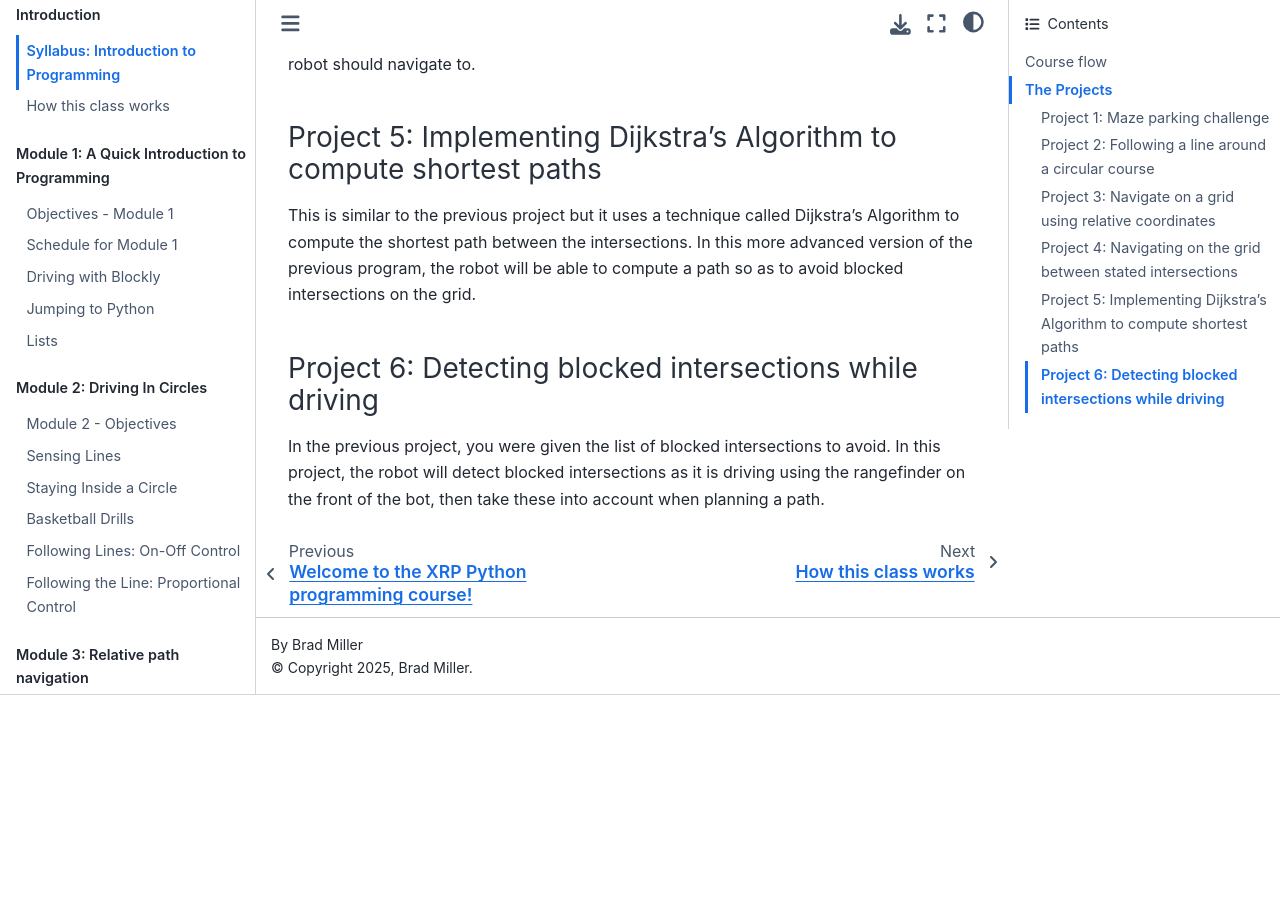
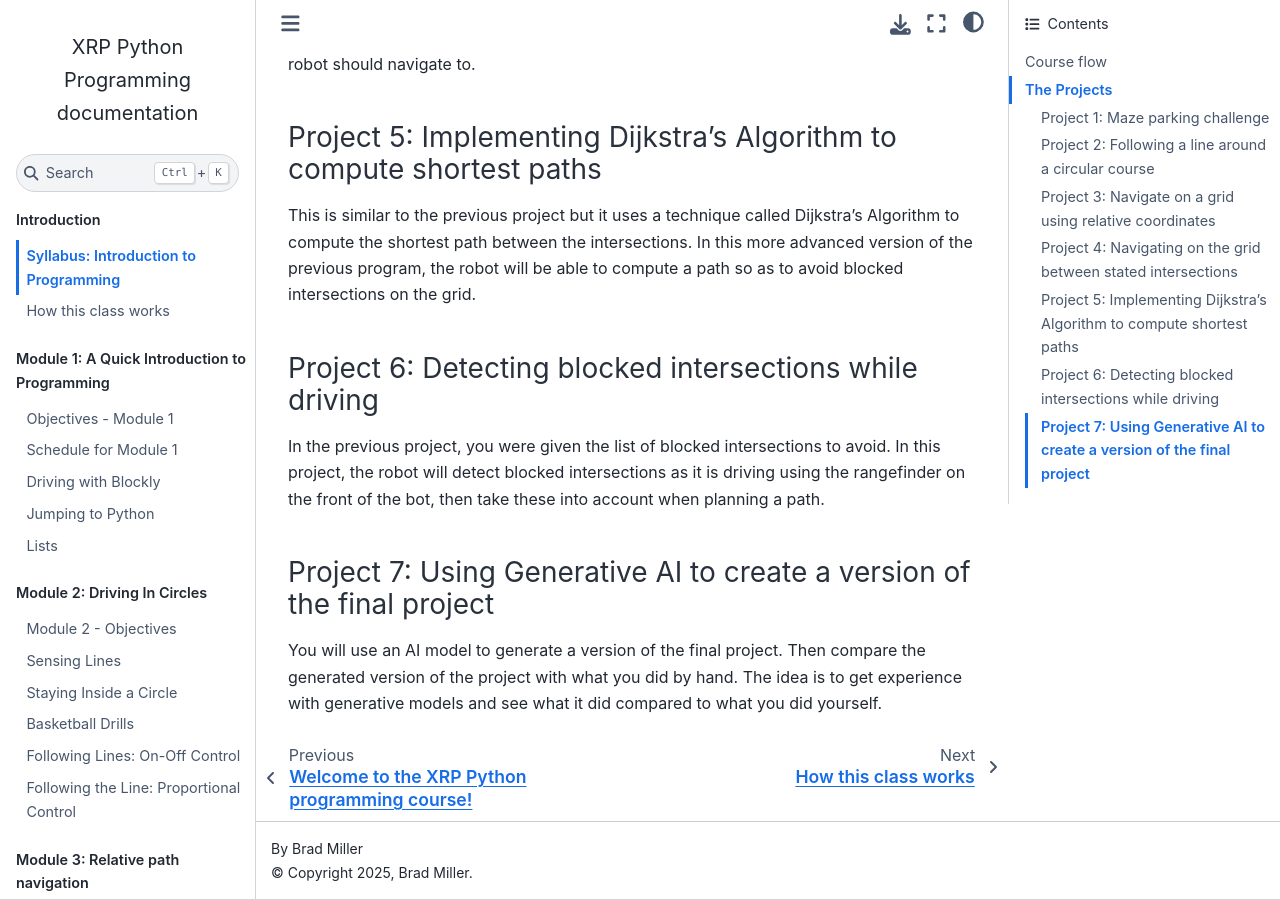
Before and after one commit to bradamiller/ProgrammingWithXRP, a Sphinx documentation site: the page built from docs/source/0_CourseIntroduction/syllabus.rst, in a window 1280 px wide and 900 px high, scrolled down 2975 px. Built offline with Sphinx 7.4.7 and the Sphinx Book theme 1.1.4, drawn with Linux system fonts in a browser that asks for light colours; before the commit the page ends 3670 px from its top, so only the background shows below that.

Commit message:
Added a description of project 7 AI models

```diff
--- a/docs/source/0_CourseIntroduction/syllabus.rst
+++ b/docs/source/0_CourseIntroduction/syllabus.rst
@@ -89,3 +89,9 @@
 In the previous project, you were given the list of blocked intersections to avoid. In this project,
 the robot will detect blocked intersections as it is driving using the rangefinder on the front of the
 bot, then take these into account when planning a path.
+
+Project 7: Using Generative AI to create a version of the final project
+^^^^^^^^^^^^^^^^^^^^^^^^^^^^^^^^^^^^^^^^^^^^^^^^^^^^^^^^^^^^^^^^^^^^^^^
+You will use an AI model to generate a version of the final project. Then compare the generated version
+of the project with what you did by hand. The idea is to get experience with generative models and
+see what it did compared to what you did yourself.
```
